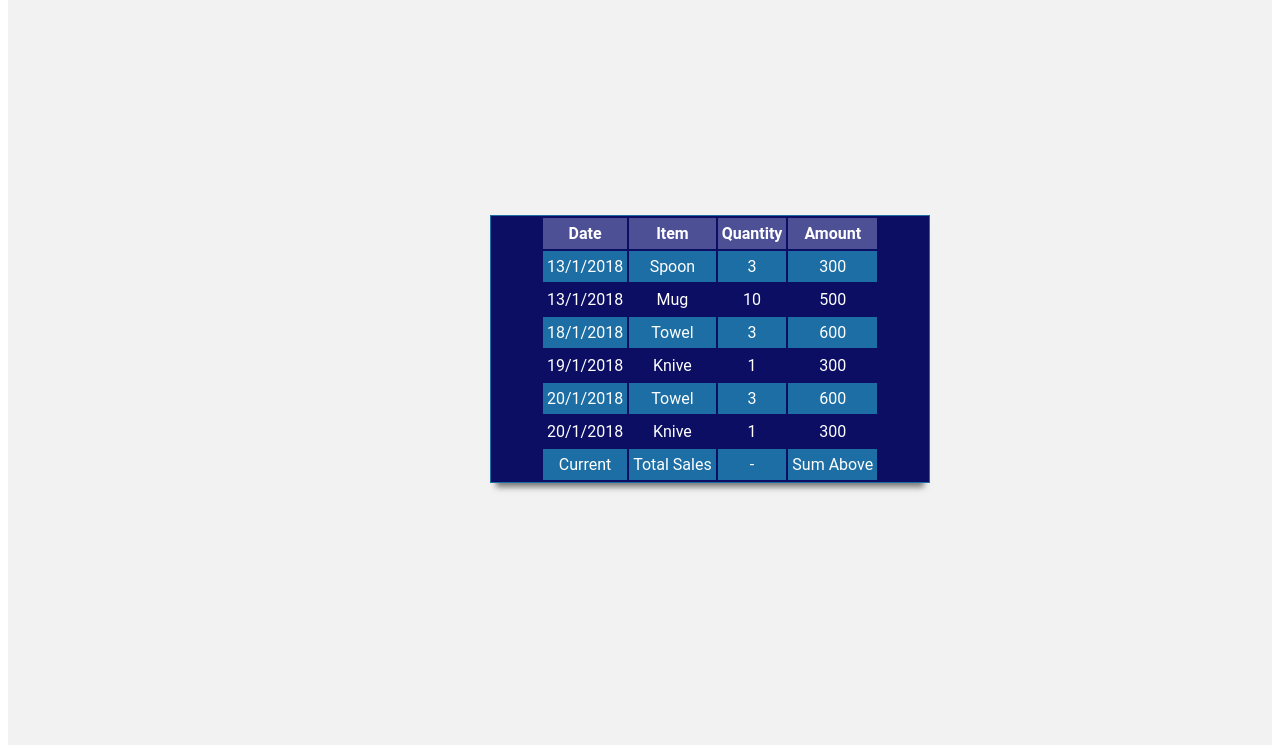
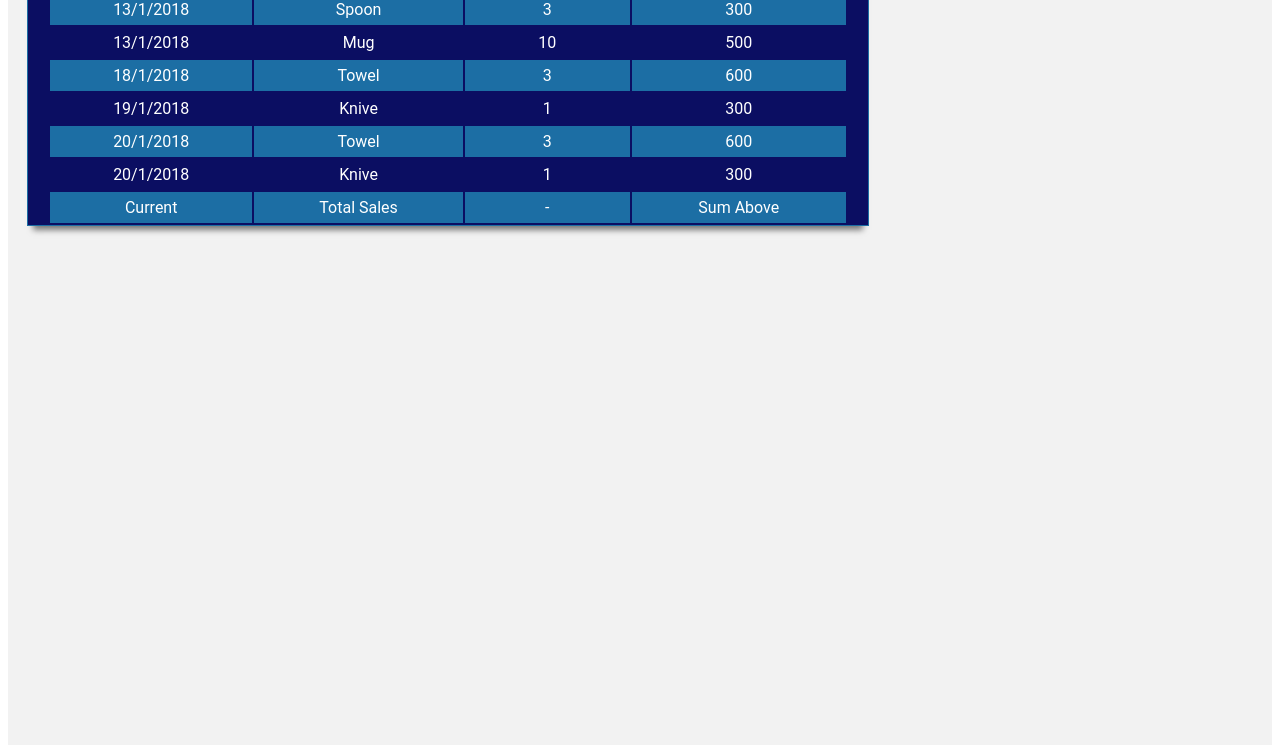
Before and after one commit to wandesky/store-manager, a plain HTML site: page view-sales.html in a window 1280 px wide. Shown: the part 85-838 px from the top of the page. Drawn offline with Linux system fonts and the light colour scheme.

Commit message:
[fixes #161066776] increase size of sales records table

```diff
--- a/css/styles.css
+++ b/css/styles.css
@@ -18,6 +18,7 @@
     list-style: none;
     margin-top: 30px;
     background: #0B0E62;
+    padding: 0 8px;
 
 }
 
@@ -56,23 +57,19 @@
 }
 
 .sales-records-table{
-    display: inline-block;
-    padding: 0 50px;
+    display: flex;
+    justify-content: center;
+    padding: 0 20px;
     background: #0B0E62;
-    position: absolute;
-    /* width: 80%; */
+    align-items: center;
     text-align: center;
-    top: 50%;
-    left: 50%;
-    margin: -100px 0 0 -150px;
     box-shadow: 0 10px 6px -6px #777;
     border: 1px solid #1c6ea4;
     font-size: 13px;
+
 }
 
 .sales-records-table td, th{
-    /* border: 1px solid #AAAAAA; */
-    padding: 3px 2px;
     color: #ffffff;
     padding: 6px 4px;
 }
@@ -83,6 +80,7 @@
 
 table{
     text-align: center;
+    width: 100%;
 }
 table th{
     background: #4e5096;
```
